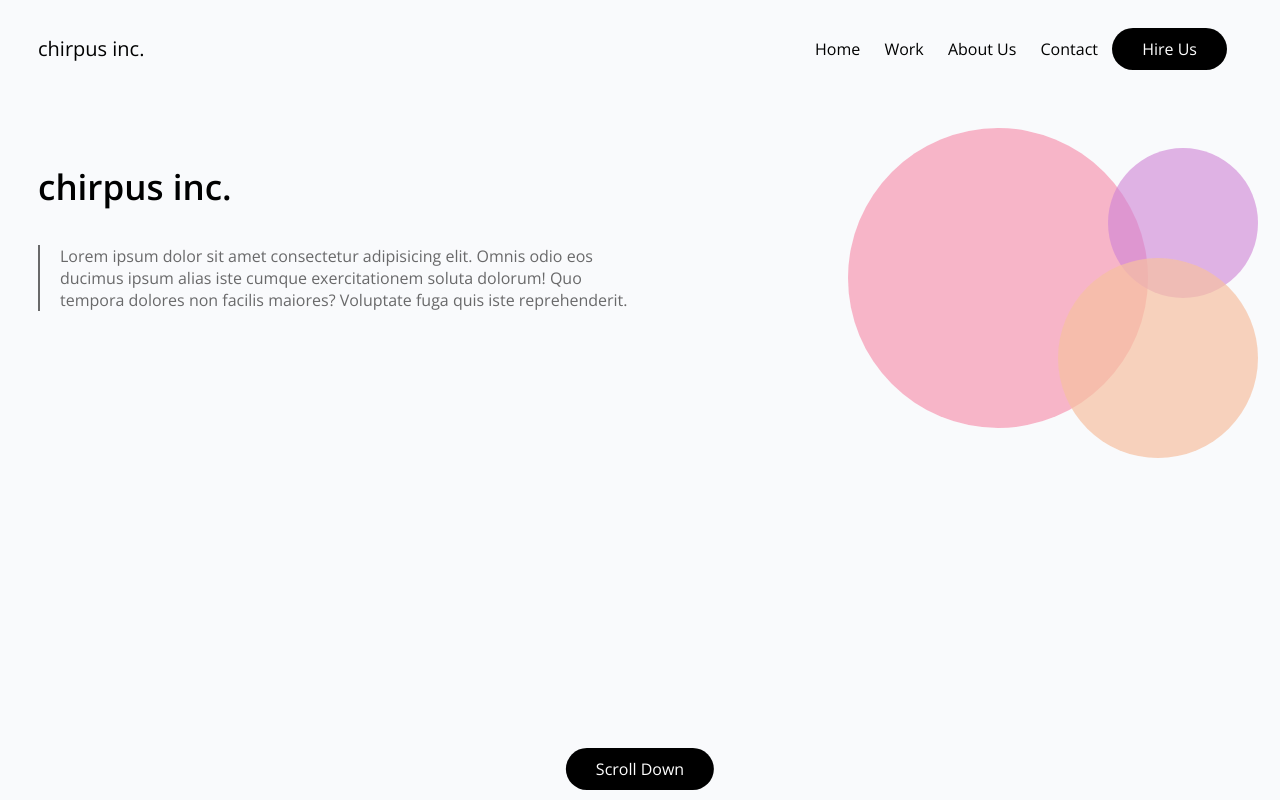
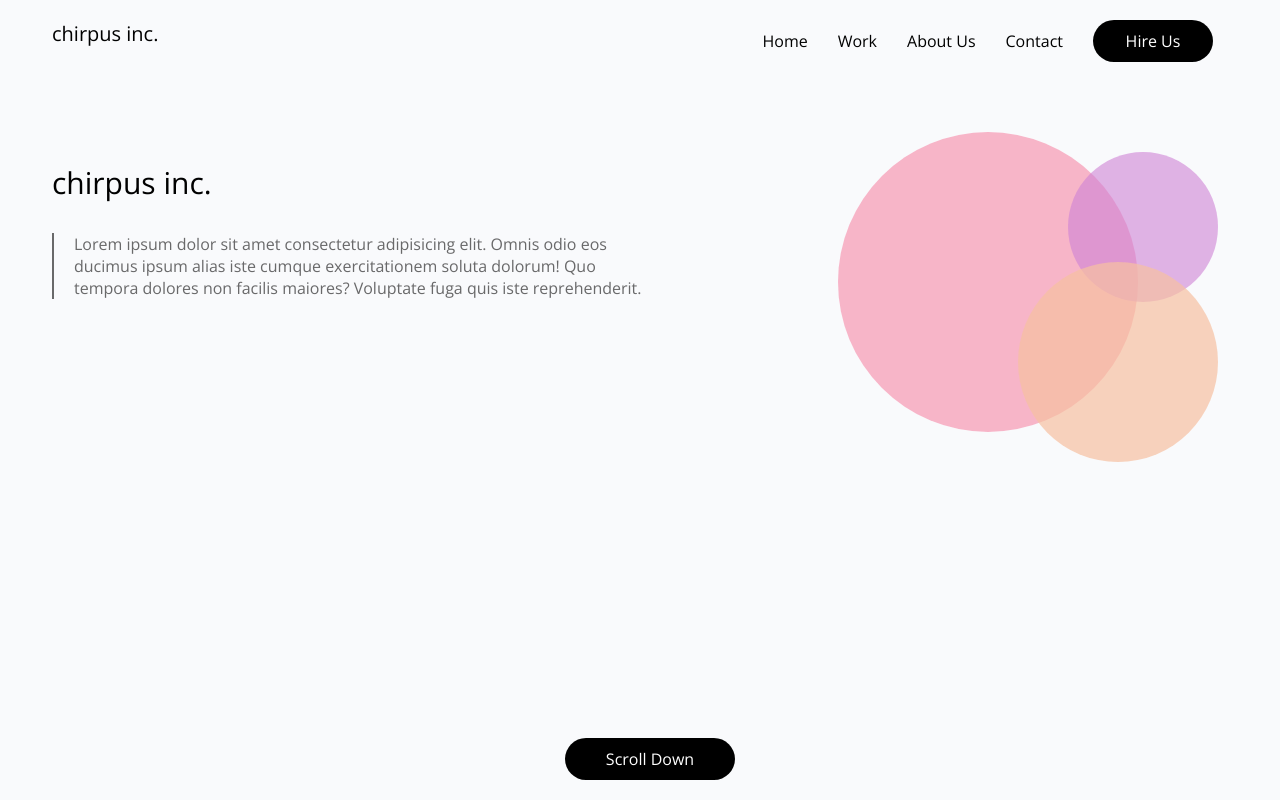
Before and after one commit to ComeAlongErica/chirpus-inc, a plain HTML site: page index.html in a window 1280 px wide. Drawn offline with nearby package versions, Linux system fonts and the light colour scheme.

Commit message:
restyled, with mobile first in mind

```diff
--- /dev/null
+++ b/css/mobilestylesheet.css
@@ -0,0 +1,169 @@
+* {
+    font-family: 'Open Sans', sans-serif;
+}
+
+body {
+    width: 95%;
+    margin: 0 auto;
+    background-color: #f9fafc;
+}
+
+header {
+    padding: 0 20px;
+    display: flex;
+    flex-direction: column;
+}
+
+.logo {
+    font-size: 20px;
+    font-weight: 400;
+}
+
+nav {
+    display: flex;
+    flex-direction: column;
+}
+
+a {
+    text-decoration: none;
+    margin-bottom: 20px;
+    color: #000;
+}
+
+a:hover {
+    text-decoration: none;
+    margin-bottom: 20px;
+    color: #69696a;
+}
+
+h1 {
+    font-size: 30px;
+    font-weight: 400;
+}
+
+.bodytext {
+    padding-left: 20px;
+    border-left: 2px solid #69696a;
+    color: #69696a;
+}
+
+.text {
+    margin-left: 20px;
+}
+
+.button-flex {
+    display: flex;
+    justify-content: center;
+}
+
+#scroll {
+    width: 100%;
+}
+
+.button-style {
+    text-align: center;
+    padding: 10px;
+    background-color: #000;
+    color: #FFF;
+    border-radius: 30px;
+    display: flex;
+    justify-content: center;
+}
+
+.button-flex {
+    padding-left: 20px;
+    width: 93%;
+}
+
+.button-style:hover {
+    text-align: center;
+    padding: 10px;
+    background-color: #69696a;
+    color: #FFF;
+    border-radius: 30px;
+}
+
+
+@media only screen and (min-width: 800px) {
+
+    header, nav {
+        flex-direction: row;
+    }
+
+    header {
+        justify-content: space-between;
+    }
+
+    a {
+        margin: 20px 15px;
+    }
+
+    .link-fix {
+        padding-top: 10px;
+    }
+
+    .button-style {
+        width: 100px;
+        padding: 10px;
+    }
+
+    .text {
+        width: 50%;
+        min-width: 250px;
+        float: left;
+    }
+
+    .container {
+        margin-top: 50px;
+    }
+
+    .image-container {
+        margin-right: 30px;
+        width: 380px;
+        min-width: 380px;
+        height: 330px;
+        position: relative;
+        float: right;
+    }
+
+    .circle1, .circle2, .circle3 {
+        position: absolute;
+    }
+
+    .circle1 {
+        height: 300px;
+        width: 300px;
+        background-color: rgba(247, 136, 167, 0.6);
+        border-radius: 300px;
+    }
+
+    .circle2 {
+        height: 150px;
+        width: 150px;
+        background-color: rgba(207, 130, 213, 0.6);
+        border-radius: 100px;
+        right: 0;
+        top: 20px;
+    }
+
+    .circle3 {
+        height: 200px;
+        width: 200px;
+        background-color: rgba(247, 193, 162, 0.7);
+        border-radius: 100px;
+        right: 0px;
+        bottom: 0;
+    }
+
+    .clear {
+        clear: both;
+    }
+
+    .button-flex {
+        width: 200px;
+        position: fixed;
+        bottom: 0;
+        left: 50%;
+        transform: translateX(-50%);
+    }
+}
--- a/index.html
+++ b/index.html
@@ -5,31 +5,34 @@
     <meta name="viewport" content="width=device-width, initial-scale=1.0">
     <meta http-equiv="X-UA-Compatible" content="ie=edge">
     <link href="https://fonts.googleapis.com/css?family=Open+Sans:400,600,700" rel="stylesheet">
-    <link rel="stylesheet" href="css/styles.css">
+    <link rel="stylesheet" href="css/mobilestylesheet.css">
     <title>chirpus inc.</title>
 </head>
 <body>
     <header>
-        <h2 class="logo">chirpus inc.</h2>
+        <p class="logo">chirpus inc.</p>
         <nav>
-            <a href="">Home</a>
-            <a href="">Work</a>
-            <a href="">About Us</a>
-            <a href="">Contact</a>
+            <a href="" class="link-fix">Home</a>
+            <a href="" class="link-fix">Work</a>
+            <a href="" class="link-fix">About Us</a>
+            <a href="" class="link-fix">Contact</a>
             <a href="" class="button-style">Hire Us</a>
         </nav>
     </header>
     <section class="container">
         <section class="text">
             <h1>chirpus inc.</h1>
-            <p>Lorem ipsum dolor sit amet consectetur adipisicing elit. Omnis odio eos ducimus ipsum alias iste cumque exercitationem soluta dolorum! Quo tempora dolores non facilis maiores? Voluptate fuga quis iste reprehenderit.</p>
+            <p class="bodytext">Lorem ipsum dolor sit amet consectetur adipisicing elit. Omnis odio eos ducimus ipsum alias iste cumque exercitationem soluta dolorum! Quo tempora dolores non facilis maiores? Voluptate fuga quis iste reprehenderit.</p>
         </section>
         <section class="image-container">
             <div class="circle1"></div>
             <div class="circle2"></div>
             <div class="circle3"></div>
         </section>
+        <section class="clear"></section>
     </section>
-    <a href="" class="button-style" id="scroll">Scroll Down</a>
+    <section class="button-flex">
+         <a href="" class="button-style" id="scroll">Scroll Down</a>
+    </section>
 </body>
 </html>
```
Also changed, not shown: css/styles.css (line endings or trailing spaces).
